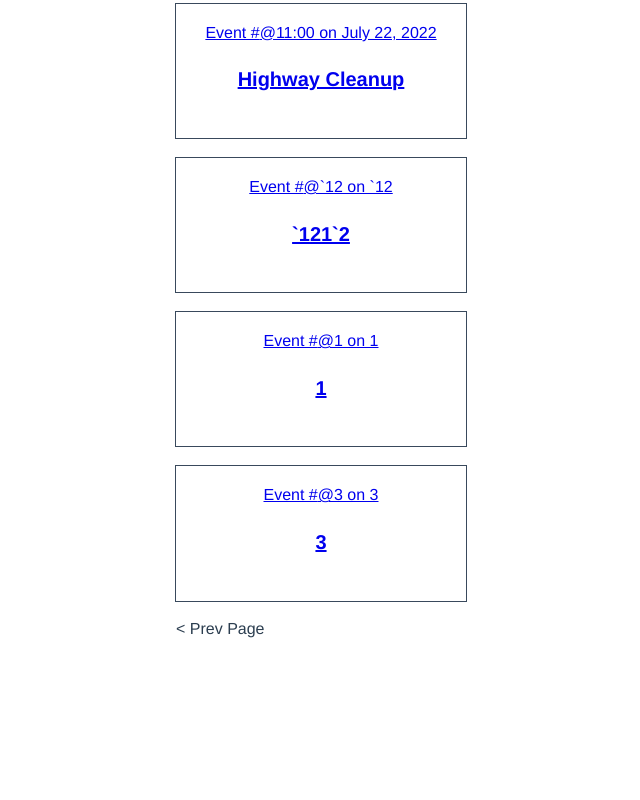
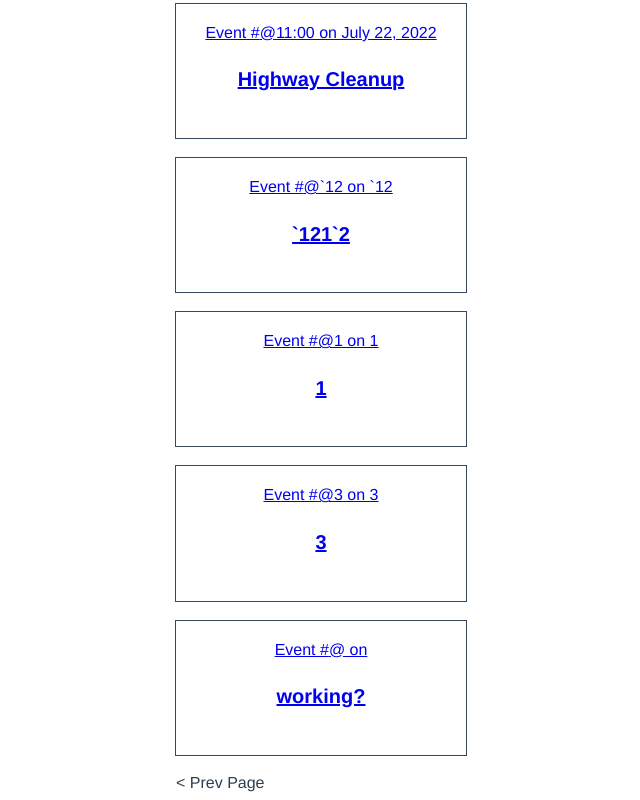
Before and after one commit to tomasysh/real-world-vue-3, a Vue app: page / in a window 1280 px wide. Shown: the part 988-1788 px from the top of the page, without its empty margins (319-959 px from the left). Before the commit the page ends 1634 px from the top, so only its background shows below. Built offline with nearby package versions, Linux system fonts and the light colour scheme; data requests are answered from the project's data file; the HTML template or start-up script is replaced by a standard one.

Commit message:
[Mastering Vuex] 4.Mutations & Actions Pr. 1

```diff
--- a/db.json
+++ b/db.json
@@ -95,6 +95,16 @@
       "date": "3",
       "time": "3",
       "organizer": "tomasysh"
+    },
+    {
+      "id": "21c271a7-2e3e-4791-9f5e-efd3c321644d",
+      "category": "housing",
+      "title": "working?",
+      "description": "",
+      "location": "",
+      "date": "",
+      "time": "",
+      "organizer": "tomasysh"
     }
   ]
 }
--- a/package.json
+++ b/package.json
@@ -16,6 +16,7 @@
     "uuid": "^8.3.2",
     "vue": "^3.0.0",
     "vue-router": "^4.0.0-0",
+    "vuejs-datepicker": "^1.6.2",
     "vuex": "^4.0.0-0"
   },
   "devDependencies": {
--- a/src/store/index.ts
+++ b/src/store/index.ts
@@ -25,7 +25,7 @@ export default createStore({
     SET_EVENTS(state: any, events: Event[]) {
       state.events = [ ...events ];
     },
-    SET_EVENT(state: any, event) {
+    SET_EVENT(state: any, event: Event) {
       state.event = { ...event };
     }
   },
--- a/src/views/EventCreate.vue
+++ b/src/views/EventCreate.vue
@@ -73,17 +73,7 @@ import { v4 as uuidv4 } from 'uuid';
 export default {
   data () {
     return {
-      event: {
-        id: '',
-        category: '',
-        title: '',
-        description: '',
-        location: '',
-        date: '',
-        time: '',
-        petsAllowed: false,
-        organizer: '',
-      }
+      event: this.createFreshEvent(),
     }
   },
   computed: {
@@ -97,17 +87,24 @@ export default {
     ...mapState(['user', 'categories'])
   },
   methods: {
+    createFreshEvent() {
+      return {
+        id: uuidv4(),
+        category: '',
+        title: '',
+        description: '',
+        location: '',
+        date: '',
+        time: '',
+        organizer: this.$store.state.user.name
+      }
+    },
     onSubmit() {
-      const event = {
-        ...this.event,
-        id: uuidv4(),
-        organizer: this.$store.state.user.name
-      };
-      this.$store.dispatch('createEvent', event)
+      this.$store.dispatch('createEvent', this.event)
         .then(() => {
           this.$router.push({
             name: 'EventDetails',
-            params: { id: event.id }
+            params: { id: this.event.id }
           })
         .catch((error) => {
           this.$router.push({
```
Also changed, not shown: 1 other file (tests, documents, lock files or other folders).
